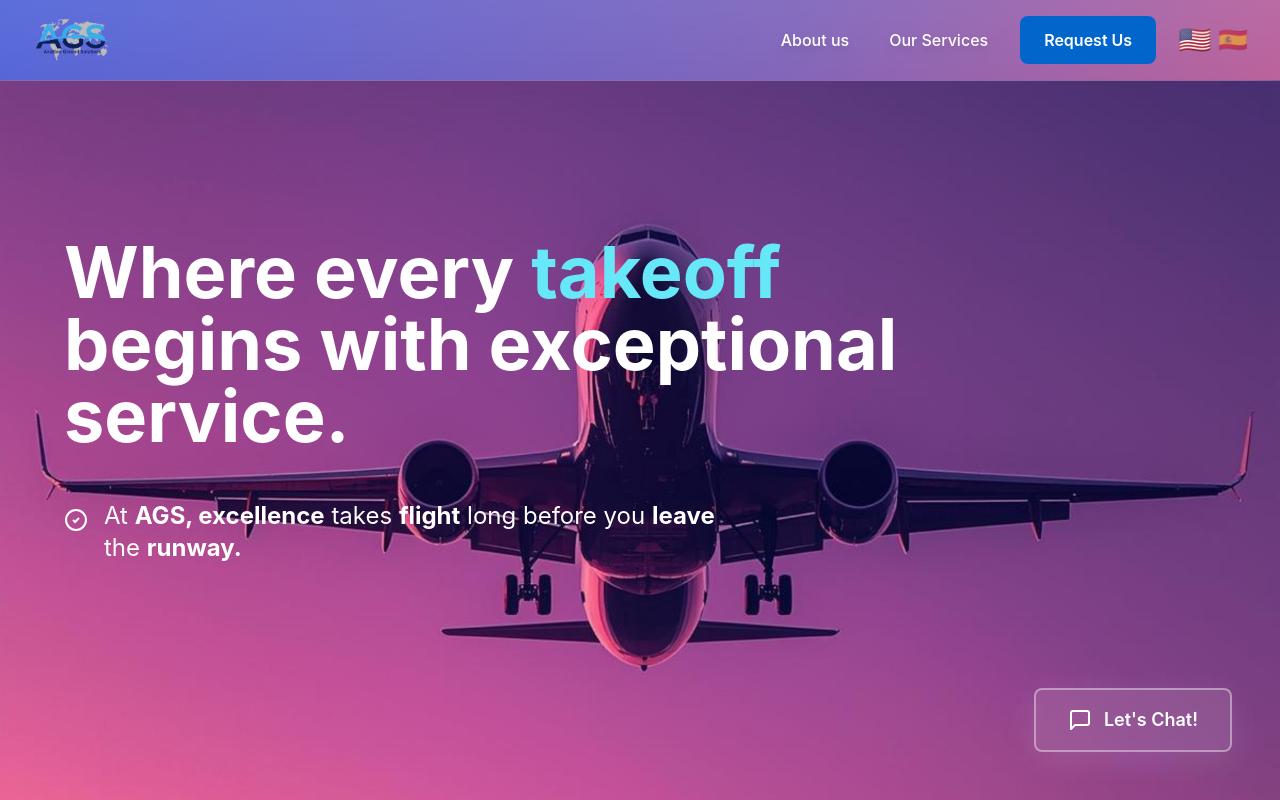
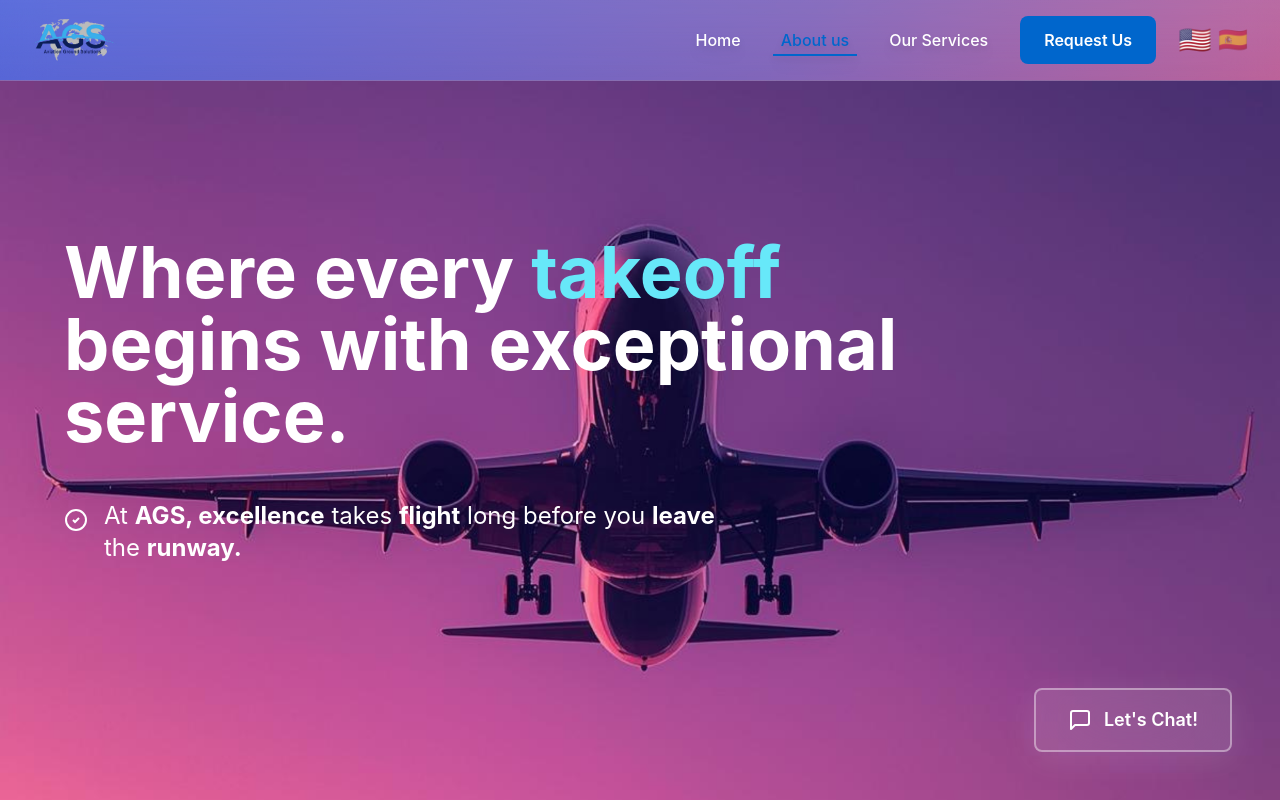
Before and after one commit to RodrigoReyes01/AGS-Webpage, a Next.js app: page /en/about in a window 1280 px wide. Shown: the top 800 px of the page. Built offline with nearby package versions, Linux system fonts and the light colour scheme; grey boxes are pictures that could not be loaded.

Commit message:
Nav bar update
Now the nav bar and lets chat button act independently of each other

```diff
--- a/app/components/AboutHeroSection.tsx
+++ b/app/components/AboutHeroSection.tsx
@@ -23,21 +23,47 @@ const AboutHeroSection: React.FC = () => {
   const { isVisible: isButtonVisible } = useScroll();
   const [isDarkBackground, setIsDarkBackground] = useState(true);
 
-  // Detect background color for floating button
+  // Detect background color for floating button (bottom right corner)
   useEffect(() => {
     const checkBackground = () => {
       const scrollY = window.scrollY;
       const viewportHeight = window.innerHeight;
 
-      // About page has gradient hero, then likely white sections
-      // Hero: 0 to 100vh (dark/gradient)
-      const heroEnd = viewportHeight * 0.9;
+      // The floating button is at the bottom right, so check that position
+      // Button is typically at bottom: 24px, so check at viewport bottom - 100px
+      const buttonVerticalPosition = scrollY + viewportHeight - 100;
 
-      if (scrollY < heroEnd) {
-        setIsDarkBackground(true);
-      } else {
-        setIsDarkBackground(false);
+      // Get actual section positions
+      const sections = [
+        { element: document.querySelector('header'), isDark: true }, // Hero - white text
+        { element: document.querySelectorAll('section')[0], isDark: true }, // 4 Cards - white text
+        { element: document.querySelectorAll('section')[1], isDark: false }, // Timeline - black text
+        { element: document.querySelectorAll('section')[2], isDark: true }, // More in Depth - white text
+        { element: document.querySelectorAll('section')[3], isDark: false }, // Map - black text
+        { element: document.querySelectorAll('section')[4], isDark: true }, // Thanks to Partners - white text
+        { element: document.querySelectorAll('section')[5], isDark: false }, // Get in Touch - black text
+        { element: document.querySelector('footer'), isDark: true }, // Footer - white text
+      ];
+
+      let currentIsDark = true; // Default to dark (hero)
+
+      // Find which section the button is currently over
+      for (let i = 0; i < sections.length; i++) {
+        const section = sections[i];
+        if (!section.element) continue;
+
+        const rect = section.element.getBoundingClientRect();
+        const sectionTop = scrollY + rect.top;
+        const sectionBottom = sectionTop + rect.height;
+
+        // Check if the button position is in this section
+        if (buttonVerticalPosition >= sectionTop && buttonVerticalPosition < sectionBottom) {
+          currentIsDark = section.isDark;
+          break;
+        }
       }
+
+      setIsDarkBackground(currentIsDark);
     };
 
     checkBackground();
--- a/app/components/Navigation.tsx
+++ b/app/components/Navigation.tsx
@@ -3,6 +3,7 @@
 import React, { useState, useRef, useEffect } from 'react';
 import ImageWithFallback from '@/components/ImageWithFallback';
 import Link from 'next/link';
+import { usePathname } from 'next/navigation';
 import Button from '@/components/Button';
 import LanguageSelector from '@/components/LanguageSelector';
 import { useTranslation } from '@/lib/i18n';
@@ -27,54 +28,99 @@ import { useScroll } from '@/lib/scrollContext';
 const Navigation: React.FC = () => {
   const { t } = useTranslation();
   const { isVisible } = useScroll();
+  const pathname = usePathname();
   const [isMobileMenuOpen, setIsMobileMenuOpen] = useState(false);
   const [isDarkBackground, setIsDarkBackground] = useState(true);
   const mobileMenuRef = useRef<HTMLDivElement>(null);
   const toggleButtonRef = useRef<HTMLButtonElement>(null);
   const firstFocusableElementRef = useRef<HTMLAnchorElement>(null);
 
-  // Detect background color based on where the right-side nav links are positioned
+  // Helper function to check if a link is active
+  const isActiveLink = (path: string) => {
+    // Remove locale prefix from pathname for comparison
+    const cleanPathname = pathname?.replace(/^\/(en|es)/, '') || '/';
+
+    if (path === '/') {
+      return cleanPathname === '/' || cleanPathname === '';
+    }
+    return cleanPathname.startsWith(path);
+  };
+
+  // Detect background color based on which section is behind the navbar
   useEffect(() => {
     const checkBackground = () => {
+      // Check if we're on the About page
+      const cleanPathname = pathname?.replace(/^\/(en|es)/, '') || '/';
+      const isAboutPage = cleanPathname.startsWith('/about');
+
+      if (isAboutPage) {
+        const scrollY = window.scrollY;
+
+        // Get actual section positions
+        const sections = [
+          { element: document.querySelector('header'), isDark: true }, // Hero - white text
+          { element: document.querySelectorAll('section')[0], isDark: true }, // 4 Cards - white text
+          { element: document.querySelectorAll('section')[1], isDark: false }, // Timeline - black text
+          { element: document.querySelectorAll('section')[2], isDark: true }, // More in Depth - white text
+          { element: document.querySelectorAll('section')[3], isDark: false }, // Map - black text
+          { element: document.querySelectorAll('section')[4], isDark: true }, // Thanks to Partners - white text
+          { element: document.querySelectorAll('section')[5], isDark: false }, // Get in Touch - black text
+          { element: document.querySelector('footer'), isDark: true }, // Footer - white text
+        ];
+
+        let currentIsDark = true; // Default to dark (hero)
+
+        // Find which section we're currently in
+        for (let i = 0; i < sections.length; i++) {
+          const section = sections[i];
+          if (!section.element) continue;
+
+          const rect = section.element.getBoundingClientRect();
+          const sectionTop = scrollY + rect.top;
+          const sectionBottom = sectionTop + rect.height;
+
+          // Check if we're in this section (with some buffer for navbar)
+          if (scrollY + 40 >= sectionTop && scrollY + 40 < sectionBottom) {
+            currentIsDark = section.isDark;
+            break;
+          }
+        }
+
+        setIsDarkBackground(currentIsDark);
+      } else {
+        // Home page logic
         const scrollY = window.scrollY;
         const viewportHeight = window.innerHeight;
-
-      // The nav links are on the right side of the navbar at the top of the viewport
-      // We check what section is behind the navbar (top ~80px of viewport)
-      // Since navbar is at top, we use scrollY to determine which section is visible
-
-      // Section positions:
-      // Hero: 0 to 100vh (dark)
-      // Features: 100vh to ~120vh (light)
-      // Mission/Vision: ~200vh to 300vh (dark)
-      // Services sections: 300vh to ~900vh (white backgrounds)
-      // Why AGS: ~900vh to 1000vh (dark with image)
-      // Contact Form: ~1000vh+ (white)
-      // Footer: last section (black)
 
         const heroEnd = viewportHeight * 0.85;
         const featuresEnd = viewportHeight * 1.85;
         const missionEnd = viewportHeight * 2.85;
 
         if (scrollY < heroEnd) {
-        // In hero section - dark background
           setIsDarkBackground(true);
         } else if (scrollY < featuresEnd) {
-        // In features section - light background
           setIsDarkBackground(false);
         } else if (scrollY < missionEnd) {
-        // In mission/vision section - dark background
           setIsDarkBackground(true);
         } else {
-        // All other sections (services, contact, footer) - mostly light/white backgrounds
           setIsDarkBackground(false);
+        }
       }
     };
 
     checkBackground();
     window.addEventListener('scroll', checkBackground, { passive: true });
-    return () => window.removeEventListener('scroll', checkBackground);
-  }, []);
+    window.addEventListener('resize', checkBackground, { passive: true });
+
+    // Also check after a short delay to ensure DOM is ready
+    const timer = setTimeout(checkBackground, 100);
+
+    return () => {
+      window.removeEventListener('scroll', checkBackground);
+      window.removeEventListener('resize', checkBackground);
+      clearTimeout(timer);
+    };
+  }, [pathname]);
 
   const toggleMobileMenu = () => {
     setIsMobileMenuOpen(!isMobileMenuOpen);
@@ -176,9 +222,21 @@ const Navigation: React.FC = () => {
           {/* Right Section - Navigation Links, Request Button and Language Selector (Desktop) */}
           <div className="hidden md:flex items-center space-x-6">
             <Link
+              href="/"
+              className={`font-medium transition-all duration-300 ease-in-out focus:outline-none focus:ring-2 focus:ring-brand-blue focus:ring-offset-2 rounded px-2 py-1 relative after:absolute after:bottom-0 after:left-0 after:right-0 after:h-0.5 after:bg-brand-blue after:transition-transform after:duration-300 after:ease-in-out drop-shadow-lg ${
+                isActiveLink('/')
+                  ? 'text-brand-blue after:scale-x-100'
+                  : `after:scale-x-0 hover:after:scale-x-100 ${isDarkBackground ? 'text-white hover:text-brand-blue' : 'text-gray-900 hover:text-brand-blue'}`
+              }`}
+            >
+              {t('navigation.home')}
+            </Link>
+            <Link
               href="/about"
-              className={`font-medium transition-all duration-300 ease-in-out focus:outline-none focus:ring-2 focus:ring-brand-blue focus:ring-offset-2 rounded px-2 py-1 relative after:absolute after:bottom-0 after:left-0 after:right-0 after:h-0.5 after:bg-brand-blue after:scale-x-0 hover:after:scale-x-100 after:transition-transform after:duration-300 after:ease-in-out drop-shadow-lg ${
-                isDarkBackground ? 'text-white hover:text-brand-blue' : 'text-gray-900 hover:text-brand-blue'
+              className={`font-medium transition-all duration-300 ease-in-out focus:outline-none focus:ring-2 focus:ring-brand-blue focus:ring-offset-2 rounded px-2 py-1 relative after:absolute after:bottom-0 after:left-0 after:right-0 after:h-0.5 after:bg-brand-blue after:transition-transform after:duration-300 after:ease-in-out drop-shadow-lg ${
+                isActiveLink('/about')
+                  ? 'text-brand-blue after:scale-x-100'
+                  : `after:scale-x-0 hover:after:scale-x-100 ${isDarkBackground ? 'text-white hover:text-brand-blue' : 'text-gray-900 hover:text-brand-blue'}`
               }`}
             >
               {t('navigation.aboutUs')}
@@ -266,9 +324,25 @@ const Navigation: React.FC = () => {
           <div className="flex flex-col space-y-4">
             <Link
               ref={firstFocusableElementRef}
+              href="/"
+              onClick={closeMobileMenu}
+              className={`font-medium transition-all duration-300 ease-in-out focus:outline-none focus:ring-2 focus:ring-brand-blue focus:ring-offset-2 rounded px-3 py-2 text-base relative after:absolute after:bottom-0 after:left-0 after:right-0 after:h-0.5 after:bg-brand-blue after:transition-transform after:duration-300 after:ease-in-out bg-white/20 hover:bg-white/40 ${
+                isActiveLink('/')
+                  ? 'text-brand-blue after:scale-x-100'
+                  : 'text-gray-800 hover:text-brand-blue after:scale-x-0 hover:after:scale-x-100'
+              }`}
+              tabIndex={isMobileMenuOpen ? 0 : -1}
+            >
+              {t('navigation.home')}
+            </Link>
+            <Link
               href="/about"
               onClick={closeMobileMenu}
-              className="text-gray-800 hover:text-brand-blue font-medium transition-all duration-300 ease-in-out focus:outline-none focus:ring-2 focus:ring-brand-blue focus:ring-offset-2 rounded px-3 py-2 text-base relative after:absolute after:bottom-0 after:left-0 after:right-0 after:h-0.5 after:bg-brand-blue after:scale-x-0 hover:after:scale-x-100 after:transition-transform after:duration-300 after:ease-in-out bg-white/20 hover:bg-white/40"
+              className={`font-medium transition-all duration-300 ease-in-out focus:outline-none focus:ring-2 focus:ring-brand-blue focus:ring-offset-2 rounded px-3 py-2 text-base relative after:absolute after:bottom-0 after:left-0 after:right-0 after:h-0.5 after:bg-brand-blue after:transition-transform after:duration-300 after:ease-in-out bg-white/20 hover:bg-white/40 ${
+                isActiveLink('/about')
+                  ? 'text-brand-blue after:scale-x-100'
+                  : 'text-gray-800 hover:text-brand-blue after:scale-x-0 hover:after:scale-x-100'
+              }`}
               tabIndex={isMobileMenuOpen ? 0 : -1}
             >
               {t('navigation.aboutUs')}
--- a/translations/en.json
+++ b/translations/en.json
@@ -1,5 +1,6 @@
 {
   "navigation": {
+    "home": "Home",
     "aboutUs": "About us",
     "ourServices": "Our Services",
     "requestUs": "Request Us"
--- a/translations/es.json
+++ b/translations/es.json
@@ -1,5 +1,6 @@
 {
   "navigation": {
+    "home": "Inicio",
     "aboutUs": "Sobre nosotros",
     "ourServices": "Nuestros Servicios",
     "requestUs": "Solicítanos"
```
Also changed, not shown: app/components/HeroSection.tsx (+58 -33 lines). Lines whose indentation alone changed are shown as unchanged.
